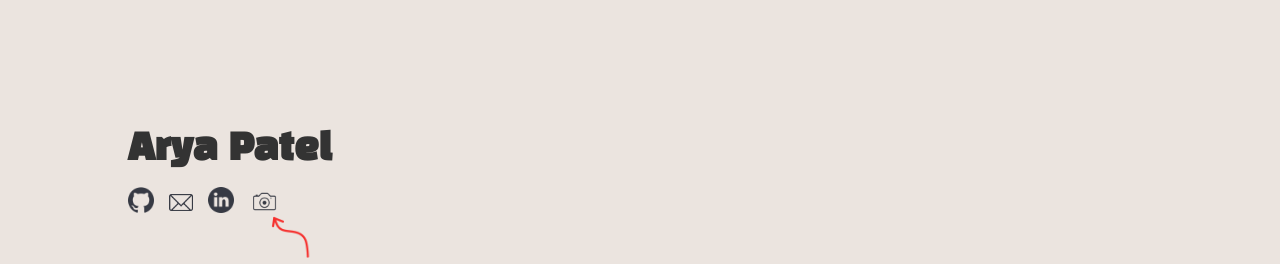
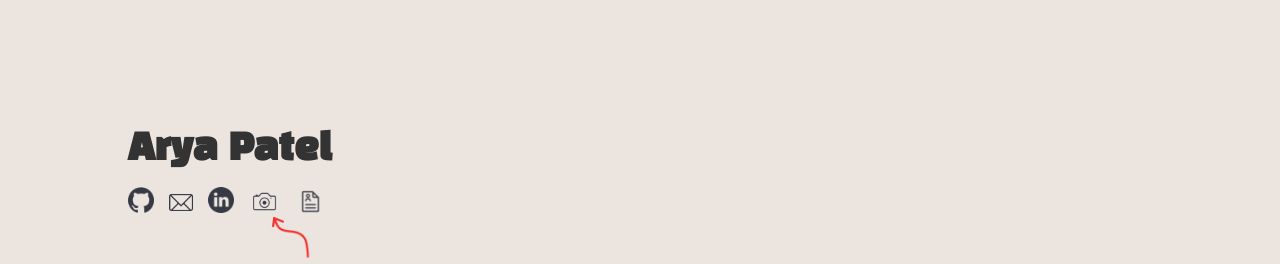
Before and after one commit to aryapatxl/Portfolio, a React (Create React App) app in the folder arya-portfolio/: page / in a window 1280 px wide. Shown: the top 264 px of the page. Built offline with nearby package versions, Linux system fonts and the light colour scheme; a web font is replaced by a local one.

Commit message:
added resume button

```diff
--- a/arya-portfolio/src/App.js
+++ b/arya-portfolio/src/App.js
@@ -10,6 +10,7 @@ import slackImage from './images/slackImage.jpg'
 import SwipeToSlide from "./Carousel";
 import Arrow2 from './images/Arrow2.png'
 import Arrow3 from './images/Arrow3.png'
+import Resume from './images/resumeImg.png'
 function App() {
   return (
     <div className="App">
@@ -28,6 +29,9 @@ function App() {
           </a>
           <a href="https://aryapatelx.wordpress.com/" target="_blank" rel="github">
             <img src={CameraIcon} alt="Camera Logo" className=" image-button camera-button" />
+          </a>
+          <a href="https://drive.google.com/file/d/11rGFSBYmQ9QIdU3kord16V7Alt9NE6Z0/view?usp=sharing" target="_blank" rel="github">
+            <img src={Resume} alt="Resume Link" className=" image-button camera-button" />
           </a>
         </div>
         <img src={RedArrow1} alt="Red Arrow" className="red-arrow" />
```
Also changed, not shown: arya-portfolio/src/images/resumeImg.png (added).
